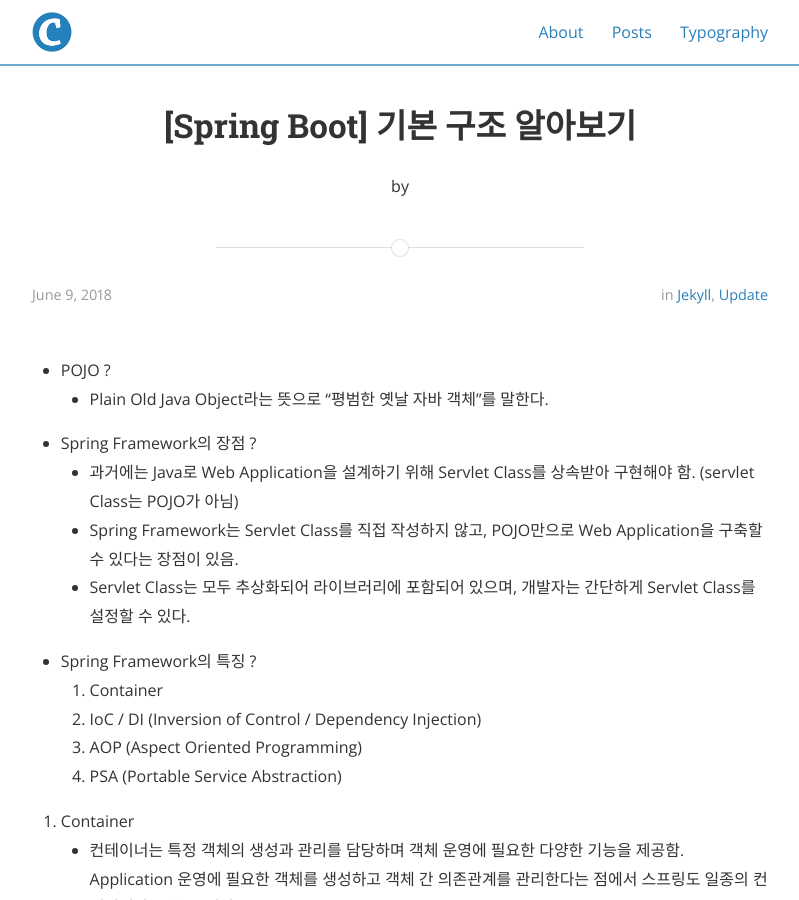
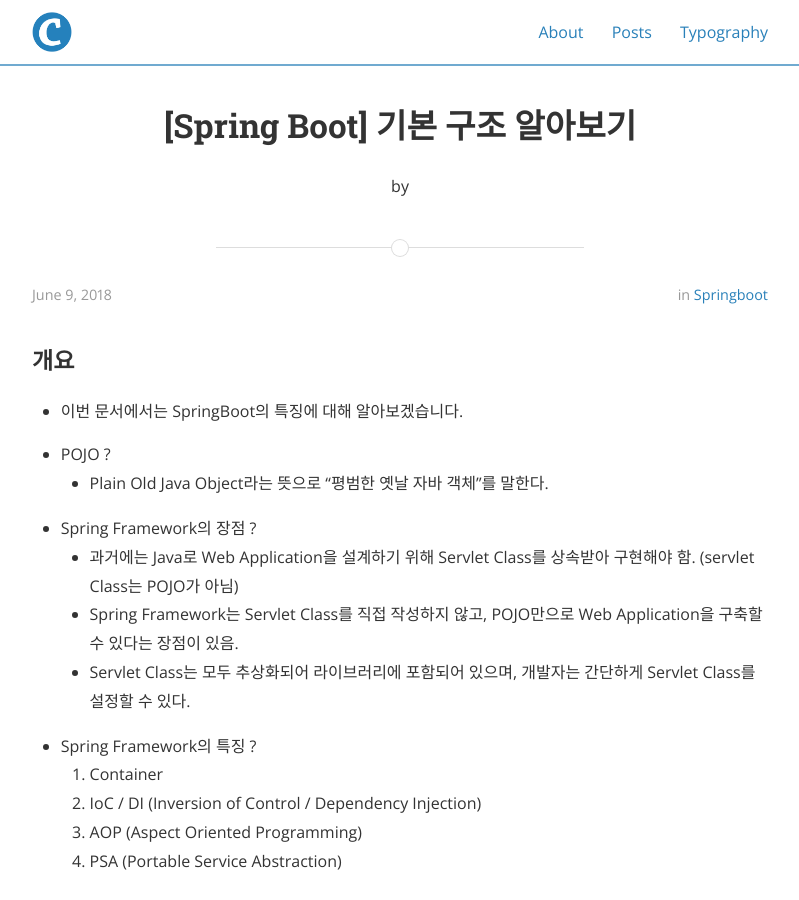
Before and after one commit to BYEONGJAELEE/BYEONGJAELEE.github.io, a Jekyll site: the page built from _posts/2018-06-10-SpringBoot-Basic.markdown, in a window 1280 px wide and 900 px high. Shown: the whole window, without its empty margins (240-1039 px from the left). Built offline with Jekyll 4.4.1, drawn with Linux system fonts in a browser that asks for light colours; nearby versions of some CDN libraries.

Commit message:
오타 수정

`````diff
--- a/_posts/2018-06-10-SpringBoot-Basic.markdown
+++ b/_posts/2018-06-10-SpringBoot-Basic.markdown
@@ -2,23 +2,23 @@
 layout: post
 title:  "[Spring Boot] 기본 구조 알아보기"
 date:   2018-06-10 00:47:25 +0900
-categories: jekyll update
+categories: SpringBoot
 ---
 
+### 개요
+- 이번 문서에서는 SpringBoot의 특징에 대해 알아보겠습니다.
 
 - POJO ?
     - Plain Old Java Object라는 뜻으로 “평범한 옛날 자바 객체”를 말한다.
-
 - Spring Framework의 장점 ?
     - 과거에는 Java로 Web Application을 설계하기 위해 Servlet Class를 상속받아 구현해야 함. (servlet Class는 POJO가 아님)
     - Spring Framework는 Servlet Class를 직접 작성하지 않고, POJO만으로 Web Application을 구축할 수 있다는 장점이 있음.
     - Servlet Class는 모두 추상화되어 라이브러리에 포함되어 있으며, 개발자는 간단하게 Servlet Class를 설정할 수 있다.
-
 - Spring Framework의 특징 ?
     1. Container
-	2. IoC / DI      (Inversion of Control / Dependency Injection)
-	3. AOP           (Aspect Oriented Programming)
-	4. PSA           (Portable Service Abstraction)
+    2. IoC / DI      (Inversion of Control / Dependency Injection)
+    3. AOP           (Aspect Oriented Programming)
+    4. PSA           (Portable Service Abstraction)
 
 1. Container
     - 컨테이너는 특정 객체의 생성과 관리를 담당하며 객체 운영에 필요한 다양한 기능을 제공함.
--- a/_posts/2018-06-10-linker_dynamicloader.markdown
+++ b/_posts/2018-06-10-linker_dynamicloader.markdown
@@ -30,7 +30,7 @@ categories: linux
   	./test.out
   ````
 6. shell은 loader 함수를 수행하고, test.out에 포함된 code와 data 정보들을 메모리에 로딩한다.
-  메모리 로딩이 완료되면 program을 시작할 수 있도록 준비한다.
+    메모리 로딩이 완료되면 program을 시작할 수 있도록 준비한다.
 
 ![image](https://user-images.githubusercontent.com/12456375/41199973-026fd576-6cd7-11e8-9c1c-30e20038e0c8.png)
 
@@ -77,8 +77,8 @@ categories: linux
 - Linking 과정에서 아래 2가지의 작업이 수행된다.
     1. Symbol Resolution (Symbol 해석)
       * 먼저 Linker(ld)는 입력된 Object File을 검색하면서 아래 3가지 Group으로 재분류하는 과정을 반복한다. (초기에 모든 그룹은 비어있다.)
-        *O-group
-            - 재배치 가능한 오브젝트 파일
+          * O-group
+              * 재배치 가능한 오브젝트 파일
         * U -group
           - 해석되지 않은 심볼
              - 아카이브 파일의 U-gruop이 비어있지 않는다면 에러가 발생한다.
`````
